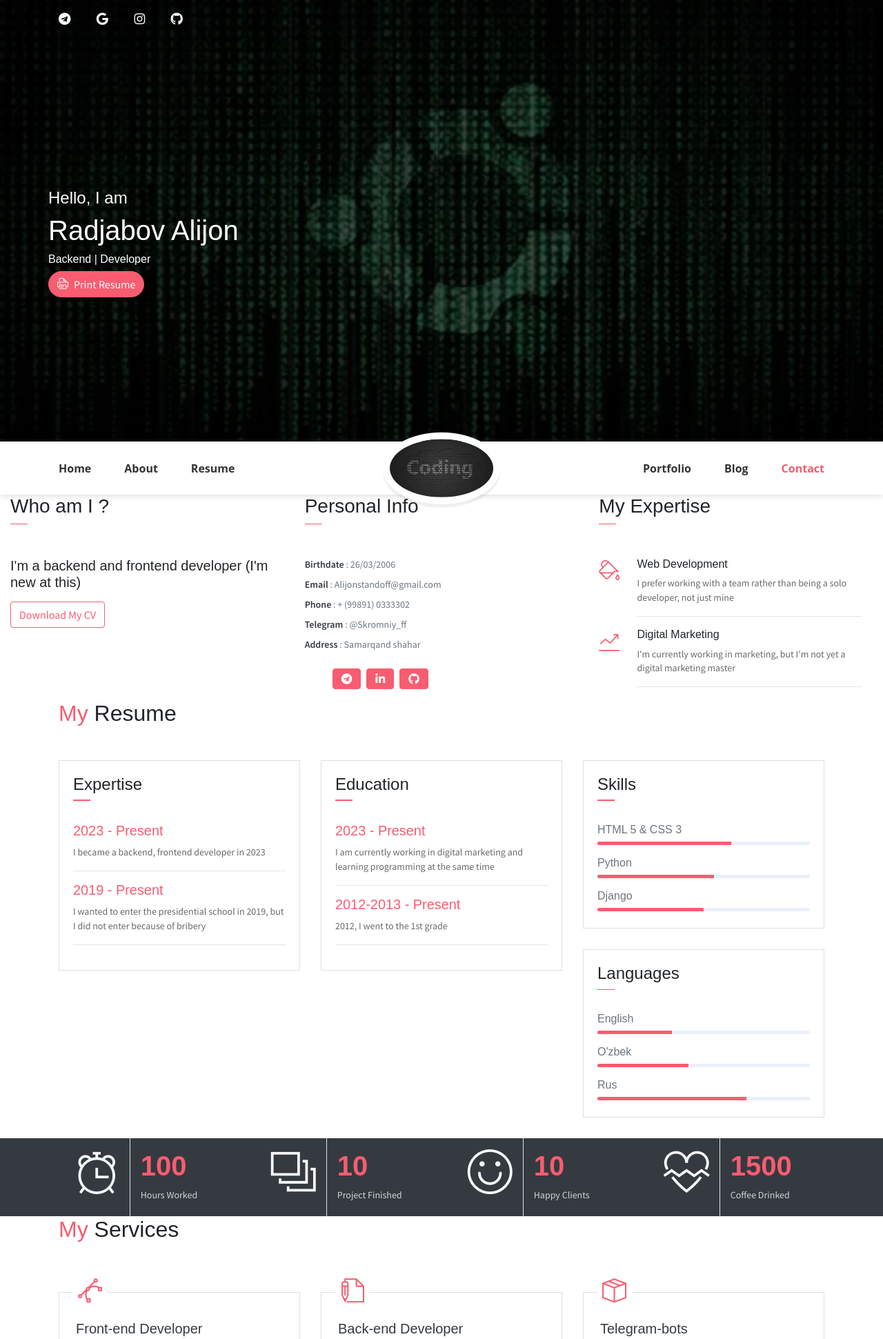
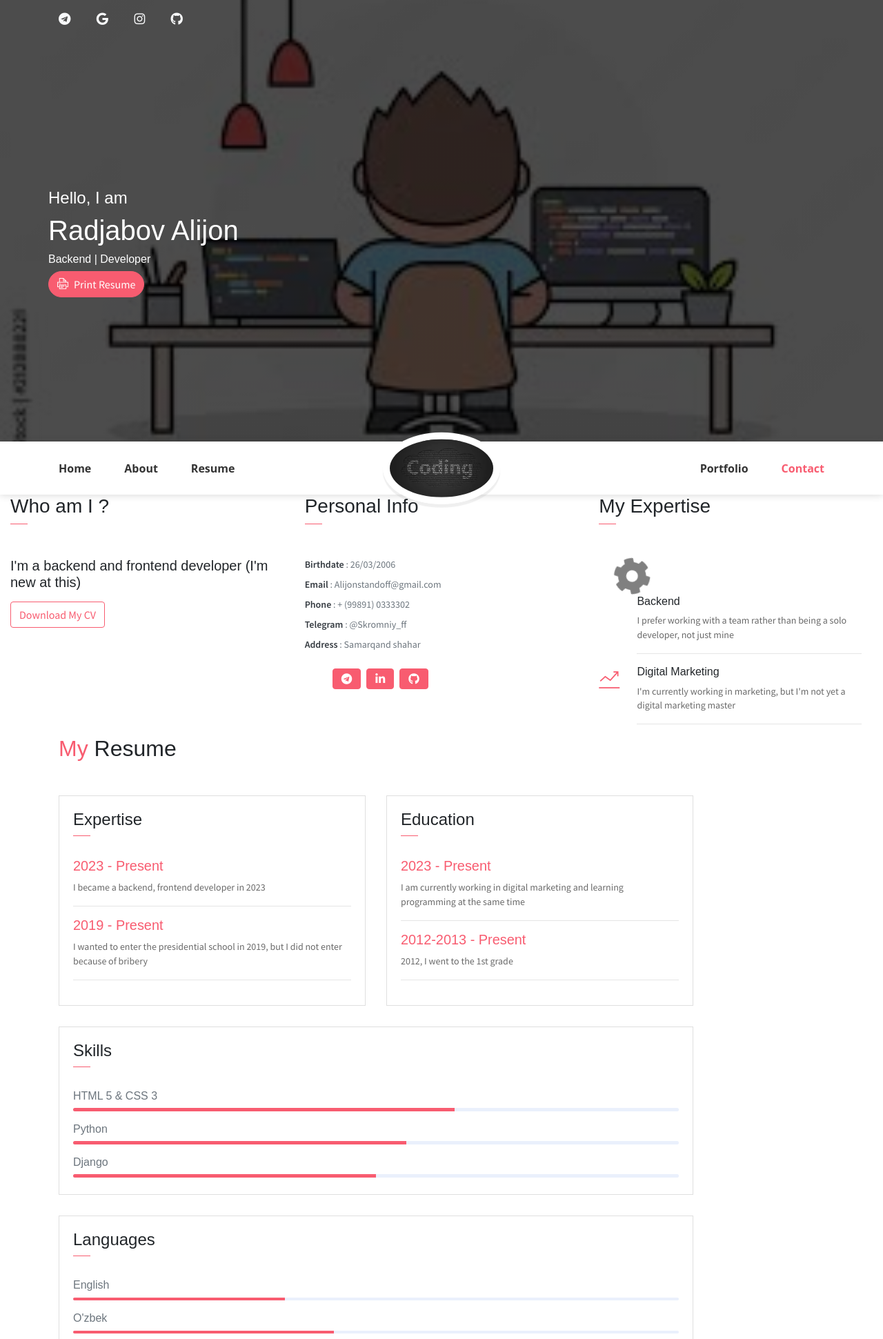
Before and after one commit to Alijon142/resume-page, a Django app: page / in a window 1280 px wide. Shown: the top 1941 px of the page at 69% size. Run offline with Django 4.2, Linux system fonts and the light colour scheme; some libraries are stand-ins or nearby versions.

Commit message:
polni tayyor

```diff
--- a/templates/index.html
+++ b/templates/index.html
@@ -59,9 +59,7 @@
                     <li class="nav-item">
                         <a href="#portfolio" class="nav-link">Portfolio</a>
                     </li>
-                    <li class="nav-item">
-                        <a href="#blog" class="nav-link">Blog</a>
-                    </li>
+                    <h1>      </h1>
                     <li class="nav-item last-item">
                         <a href="#contact" class="nav-link">Contact</a>
                     </li>
@@ -98,9 +96,10 @@
                 <h3 class="font-weight-light">My Expertise</h3>
                 <span class="line mb-5"></span>
                 <div class="row">
-                    <div class="col-1 text-danger pt-1"><i class="ti-paint-bucket icon-lg"></i></div>
+                    <div class="col-1 text-danger pt-1"><i class="ti-backend icon-lg"></i></div>
+                    <i class="fa fa-cog fa-spin" style="font-size:54px;color:grey;"></i>
                     <div class="col-10 ml-auto mr-3">
-                        <h6>Web Development</h6>
+                        <h6>Backend</h6>
                         <p class="subtitle">I prefer working with a team rather than being a solo developer, not just mine</p>
                         <hr>
                     </div>
@@ -122,7 +121,7 @@
         <div class="container">
             <h2 class="mb-5"><span class="text-danger">My</span> Resume</h2>
             <div class="row">
-                <div class="col-md-6 col-lg-4">
+                <div class="col-md-6 col-lg-5">
                     <div class="card">
                        <div class="card-header">
                             <div class="mt-2">
@@ -140,7 +139,7 @@
                         </div>
                     </div>
                 </div>
-                <div class="col-md-6 col-lg-4">
+                <div class="col-md-7 col-lg-5">
                     <div class="card">
                        <div class="card-header">
                             <div class="mt-2">
@@ -158,7 +157,7 @@
                         </div>
                     </div>
                 </div>
-                <div class="col-lg-4">
+                <div class="col-lg-10">
                     <div class="card">
                        <div class="card-header">
                             <div class="pull-left">
@@ -543,11 +542,10 @@
                         </div>
                         <div class="container">
                             <ul class="social-icons pt-3">
-                                <li class="social-item"><a class="social-link text-dark" href="#"><i class="fab fa-facebook" aria-hidden="true"></i></a></li>
-                                <li class="social-item"><a class="social-link text-dark" href="#"><i class="fab fa-telegram" aria-hidden="true"></i></a></li>
-                                <li class="social-item"><a class="social-link text-dark" href="#"><i class="fab fa-google" aria-hidden="true"></i></a></li>
-                                <li class="social-item"><a class="social-link text-dark" href="#"><i class="fab fa-instagram" aria-hidden="true"></i></a></li>
-                                <li class="social-item"><a class="social-link text-dark" href="#"><i class="fab fa-github" aria-hidden="true"></i></a></li>
+                                <li class="social-item"><a class="social-link text-dark" href="https://t.me/reklama_alijon"><i class="fab fa-telegram" aria-hidden="true"></i></a></li>
+                                <li class="social-item"><a class="social-link text-dark" href="alijonstandoff@gmail.com"><i class="fab fa-google" aria-hidden="true"></i></a></li>
+                                <li class="social-item"><a class="social-link text-dark" href="https://instagram/alijon14522"><i class="fab fa-instagram" aria-hidden="true"></i></a></li>
+                                <li class="social-item"><a class="social-link text-dark" href="https://github.com/alijon142"><i class="fab fa-github-alt" aria-hidden="true"></i></a></li>
                             </ul>
                         </div>
                     </div>
```
Also changed, not shown: static/assets/imgs/backend.ico (added), static/assets/imgs/offic.jpg.
